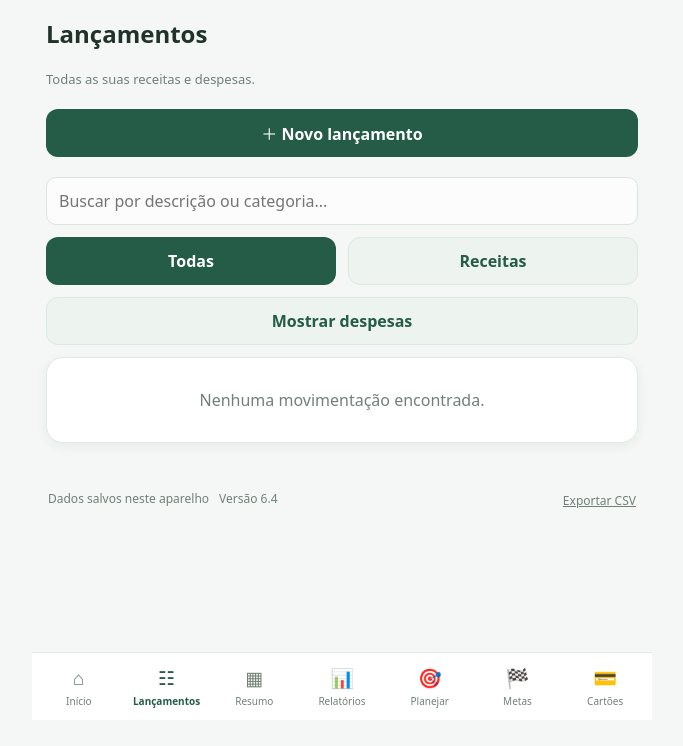
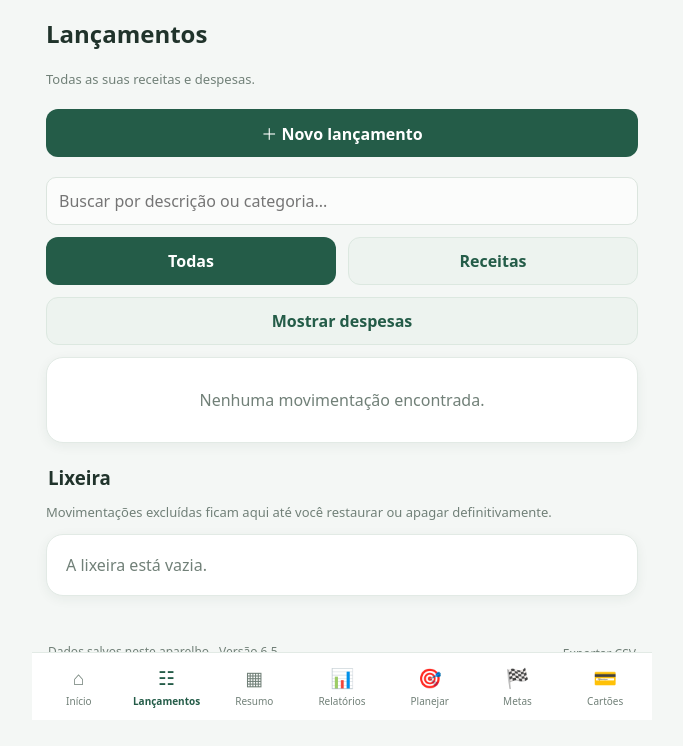
Before and after one commit to XxgelinxX/controle-financeiro, a plain HTML site: page index.html in a window 1280 px wide. Both pictures are taken after a click on the button "Ver todas". Shown: the part 80-826 px from the top of the page, without its empty margins (298-981 px from the left). Before the commit the page ends 800 px from the top, so only its background shows below. Drawn offline with Linux system fonts and the light colour scheme.

Commit message:
Adicionar área da lixeira e atualizar versão 6.5

```diff
--- a/index.html
+++ b/index.html
@@ -82,7 +82,7 @@ body[data-theme="dark"] .goal-meta{color:#a8b9af}
 <section id="add" class="page"><h2>Nova movimentação</h2><p class="muted" style="font-size:13px">Registre seu dinheiro de forma simples.</p><div class="grid" style="margin:16px 0"><button class="btn primary" id="incomeType">＋ Receita</button><button class="btn soft" id="expenseType">－ Despesa</button></div>
  <form class="panel" id="txForm"><label>Descrição<input class="field" id="description" placeholder="Ex.: Salário, mercado..." maxlength="65" required></label><label>Valor (R$)<input class="field" id="amount" type="number" min="0.01" step="0.01" inputmode="decimal" placeholder="0,00" required></label><label>Categoria<select class="field" id="category"></select></label><label>Data<input class="field" id="date" type="date" required></label><button class="btn primary wide" type="submit">Salvar movimentação</button></form>
 </section>
-<section id="history" class="page"><h2>Lançamentos</h2><p class="muted" style="font-size:13px">Todas as suas receitas e despesas.</p><button class="btn primary wide" data-page="add" style="margin:8px 0 12px">＋ Novo lançamento</button><input class="field" id="filterText" placeholder="Buscar por descrição ou categoria..." style="margin:8px 0 12px"><div class="grid" style="margin-bottom:12px"><button class="btn primary" data-filter="all">Todas</button><button class="btn soft" data-filter="income">Receitas</button></div><button class="btn soft wide" data-filter="expense" style="margin-bottom:12px">Mostrar despesas</button><div class="panel" id="historyList"></div></section>
+<section id="history" class="page"><h2>Lançamentos</h2><p class="muted" style="font-size:13px">Todas as suas receitas e despesas.</p><button class="btn primary wide" data-page="add" style="margin:8px 0 12px">＋ Novo lançamento</button><input class="field" id="filterText" placeholder="Buscar por descrição ou categoria..." style="margin:8px 0 12px"><div class="grid" style="margin-bottom:12px"><button class="btn primary" data-filter="all">Todas</button><button class="btn soft" data-filter="income">Receitas</button></div><button class="btn soft wide" data-filter="expense" style="margin-bottom:12px">Mostrar despesas</button><div class="panel" id="historyList"></div><h3 style="margin:22px 2px 8px">Lixeira</h3><p class="muted" style="font-size:13px">Movimentações excluídas ficam aqui até você restaurar ou apagar definitivamente.</p><div class="panel" id="trashList"></div></section>
 <section id="summary" class="page"><h2>Resumo financeiro</h2><p class="muted" style="font-size:13px">Entenda para onde seu dinheiro está indo.</p>
 <h3 style="margin:18px 2px 8px">Calendário de contas</h3>
  <div class="panel" style="margin-top:14px"><div class="calendar-head"><button type="button" id="calendarPrev" aria-label="Mês anterior">‹</button><b id="calendarTitle"></b><button type="button" id="calendarNext" aria-label="Próximo mês">›</button></div><div id="calendarGrid" class="calendar-grid"></div><div class="calendar-legend"><span><i></i>Conta pendente</span><span><i class="paid-dot"></i>Conta paga</span></div></div>
@@ -107,6 +107,6 @@ body[data-theme="dark"] .goal-meta{color:#a8b9af}
 </section>
 </main>
 <nav><button class="navbtn active" data-page="dashboard"><span>⌂</span>Início</button><button class="navbtn" data-page="history"><span>☷</span>Lançamentos</button><button class="navbtn" data-page="summary"><span>▦</span>Resumo</button><button class="navbtn" data-page="reports"><span>📊</span>Relatórios</button><button class="navbtn" data-page="budgets"><span>🎯</span>Planejar</button><button class="navbtn" data-page="goals"><span>🏁</span>Metas</button><button class="navbtn" data-page="cards"><span>💳</span>Cartões</button></nav>
-<div class="toast" id="toast" role="status" aria-live="polite"></div><div class="row" style="font-size:12px;color:#718078;margin:12px 2px"><span>Dados salvos neste aparelho</span><span>Versão 6.4</span><button id="export" class="del" style="font-size:12px">Exportar CSV</button></div>
-<script src="app.js?v=13"></script>
+<div class="toast" id="toast" role="status" aria-live="polite"></div><div class="row" style="font-size:12px;color:#718078;margin:12px 2px"><span>Dados salvos neste aparelho</span><span>Versão 6.5</span><button id="export" class="del" style="font-size:12px">Exportar CSV</button></div>
+<script src="app.js?v=14"></script>
 </body></html>
```
